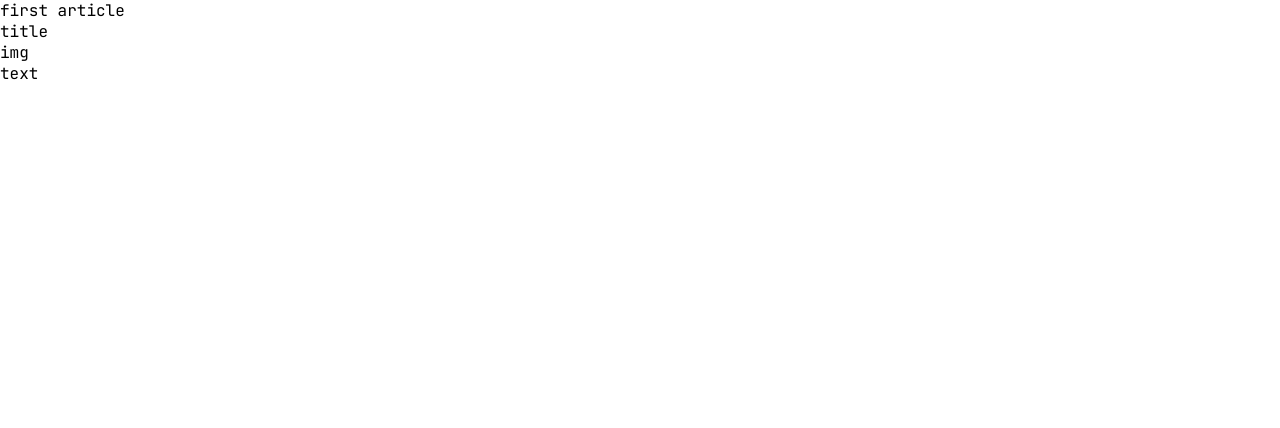
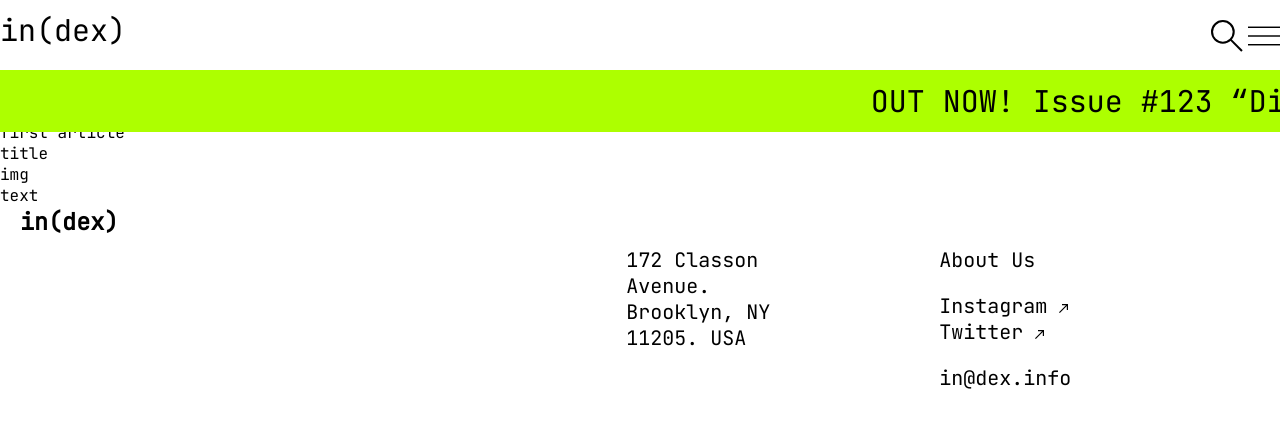
Before and after one commit to Yngvolainen/index, a Vue app: page /the-institute-of-the-cosmos in a window 1280 px wide. Shown: the top 428 px of the page. Built offline with nearby package versions, Linux system fonts and the light colour scheme.

Commit message:
Add header & footer to articles

```diff
--- a/src/views/FirstArticleView.vue
+++ b/src/views/FirstArticleView.vue
@@ -1,12 +1,19 @@
 <template>
+    <Header />
     <FirstArticle />
+    <Footer />
 </template>
 
 <script>
     import FirstArticle from '../components/FirstArticle.vue';
+    import Header from '../components/Header.vue';
+    import Footer from '../components/Footer.vue';
+
     export default {
         components: {
-            FirstArticle
+            FirstArticle,
+            Header,
+            Footer
         }
     }
 </script>
--- a/src/views/ThirdArticleView.vue
+++ b/src/views/ThirdArticleView.vue
@@ -1,12 +1,19 @@
 <template>
+    <Header />
     <ThirdArticle />
+    <Footer />
 </template>
 
 <script>
     import ThirdArticle from '../components/ThirdArticle.vue';
+    import Header from '../components/Header.vue';
+    import Footer from '../components/Footer.vue';
+
     export default {
         components: {
-            ThirdArticle
+            ThirdArticle,
+            Header,
+            Footer
         }
     }
 </script>
```
